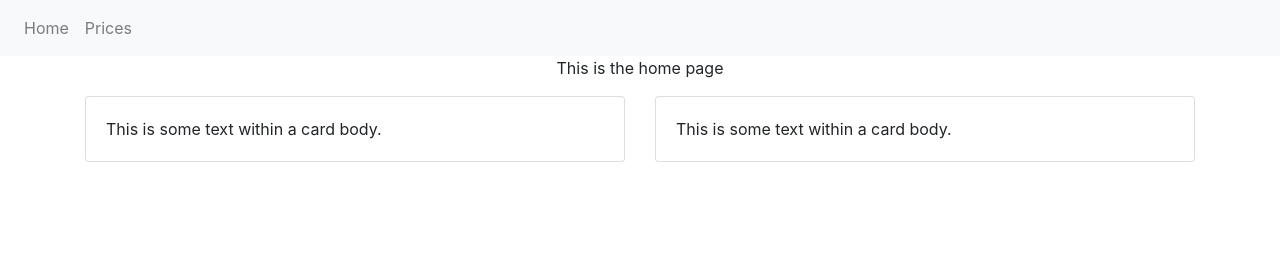
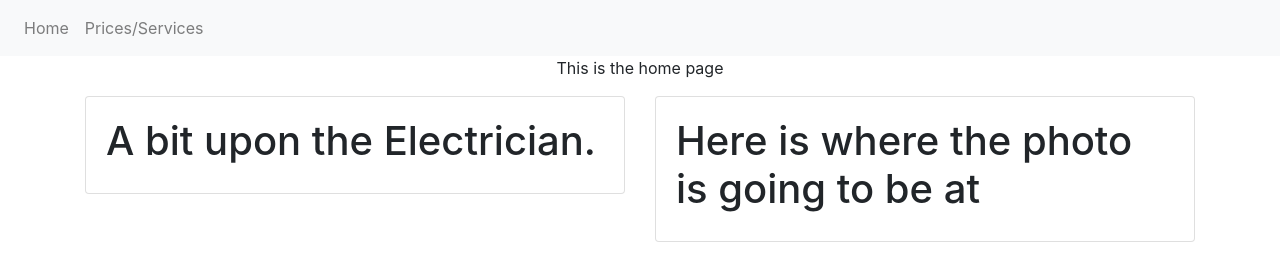
Before and after one commit to Abraham-Moraes-Arroyo/ChiElectrica, a plain HTML site: page index.html in a window 1280 px wide. Drawn offline with nearby package versions, Linux system fonts and the light colour scheme.

Commit message:
Have the columns populated

```diff
--- a/index.html
+++ b/index.html
@@ -50,7 +50,7 @@ Please do not use with the permision of the creator. -->
     <div class="collapse navbar-collapse" id="navbarNavAltMarkup">
         <div class="navbar-nav"> <!--Think of that as your topnav -->
           <a data-screen="home" class="nav-item nav-link" >Home</a>
-          <a data-screen="form" class="nav-item nav-link" >Prices</a>
+          <a data-screen="form" class="nav-item nav-link" >Prices/Services</a>
 
         </div>
       </div>
@@ -76,7 +76,7 @@ Please do not use with the permision of the creator. -->
                 <!-- this is the card -->
                 <div class="card">
                     <div class="card-body">
-                      This is some text within a card body.
+                      <h1>A bit upon the Electrician.</h1>
                     </div>
                   </div>
                   <!-- end of the card -->
@@ -85,7 +85,7 @@ Please do not use with the permision of the creator. -->
                 <!-- this is the card -->
                 <div class="card">
                     <div class="card-body">
-                      This is some text within a card body.
+                        <h1>Here is where the photo is going to be at</h1>
                     </div>
                   </div>
                   <!-- end of the card -->
```
